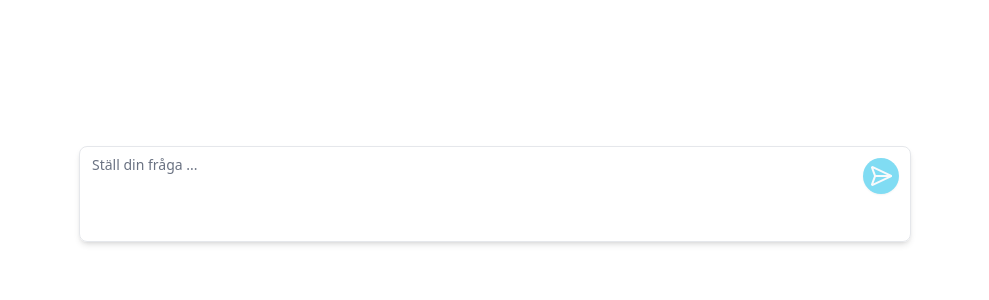
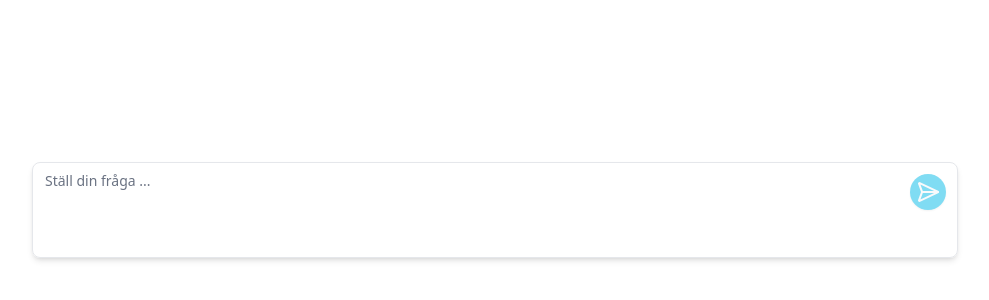
Before and after one commit to albla038/Chatta-med-TNM094, a Next.js app in the folder frontend/: page / in a window 1280 px wide. Shown: the part 494-794 px from the top of the page, without its empty margins (145-1134 px from the left). Built offline with nearby package versions, Linux system fonts and the light colour scheme.

Commit message:
Fixed scroll behavior in chat component

```diff
--- a/frontend/app/layout.tsx
+++ b/frontend/app/layout.tsx
@@ -13,7 +13,7 @@ export default function RootLayout({
 }>) {
   return (
     <html lang="en">
-      <body className={`antialiased min-h-svh flex flex-col`}>{children}</body>
+      <body className={`antialiased h-svh flex`}>{children}</body>
     </html>
   );
 }
--- a/frontend/app/page.tsx
+++ b/frontend/app/page.tsx
@@ -3,7 +3,7 @@ import Chat from "@/components/chat";
 export default function Home() {
   return (
     <>
-      <div className="flex flex-col justify-end items-center grow">
+      <div className="h-full w-full">
         <Chat />
       </div>
     </>
--- a/frontend/components/assistant-message.tsx
+++ b/frontend/components/assistant-message.tsx
@@ -3,5 +3,5 @@ type AssistantMessageProps = {
 };
 
 export default function AssistantMessage({ children }: AssistantMessageProps) {
-  return <div className="w-full break-keep">{children}</div>;
+  return <div className="w-full break-keep text-justify">{children}</div>;
 }
--- a/frontend/components/chat-input.tsx
+++ b/frontend/components/chat-input.tsx
@@ -10,7 +10,10 @@ type ChatInputProps = {
 
 export function ChatInput({ input, setInput, handleClick }: ChatInputProps) {
   return (
-    <div className="relative">
+    <div
+      style={{ scrollbarGutter: "stable" }}
+      className="relative w-full max-w-[926px]"
+    >
       <Button
         onClick={handleClick}
         size={"icon"}
--- a/frontend/components/chat.tsx
+++ b/frontend/components/chat.tsx
@@ -4,6 +4,7 @@ import { ChatInput } from "./chat-input";
 import UserMessage from "./user-message";
 import AssistantMessage from "./assistant-message";
 import useLocalStorage from "@/hooks/use-local-storage";
+import clsx from "clsx";
 
 type ResponseData = {
   content: string;
@@ -66,12 +67,19 @@ export default function Chat() {
   }
 
   return (
-    <main className="w-full grow flex flex-col justify-end p-8 pb-16 max-w-4xl">
-      <ul className="w-full flex flex-col grow items-end gap-4">
+    <main className="w-full h-full flex items-center flex-col pb-12">
+      <div
+        className="w-full h-full overflow-y-auto flex flex-col items-center pl-[14px]"
+        style={{ scrollbarGutter: "stable" }}
+      >
+        <ul className="flex flex-col w-full h-full items-end gap-4 max-w-4xl">
           {conversationHistory.map((message, id) => (
             <li
               key={id}
-            className={message.role === "assistant" ? "self-start" : ""}
+              className={clsx(
+                "first:pt-12 last:pb-12",
+                message.role === "assistant" ? "self-start" : ""
+              )}
             >
               {message.role === "user" ? (
                 <UserMessage>{message.content}</UserMessage>
@@ -81,6 +89,7 @@ export default function Chat() {
             </li>
           ))}
         </ul>
+      </div>
       <ChatInput input={input} setInput={setInput} handleClick={sendMessage} />
     </main>
   );
```
Lines whose indentation alone changed are shown as unchanged.
